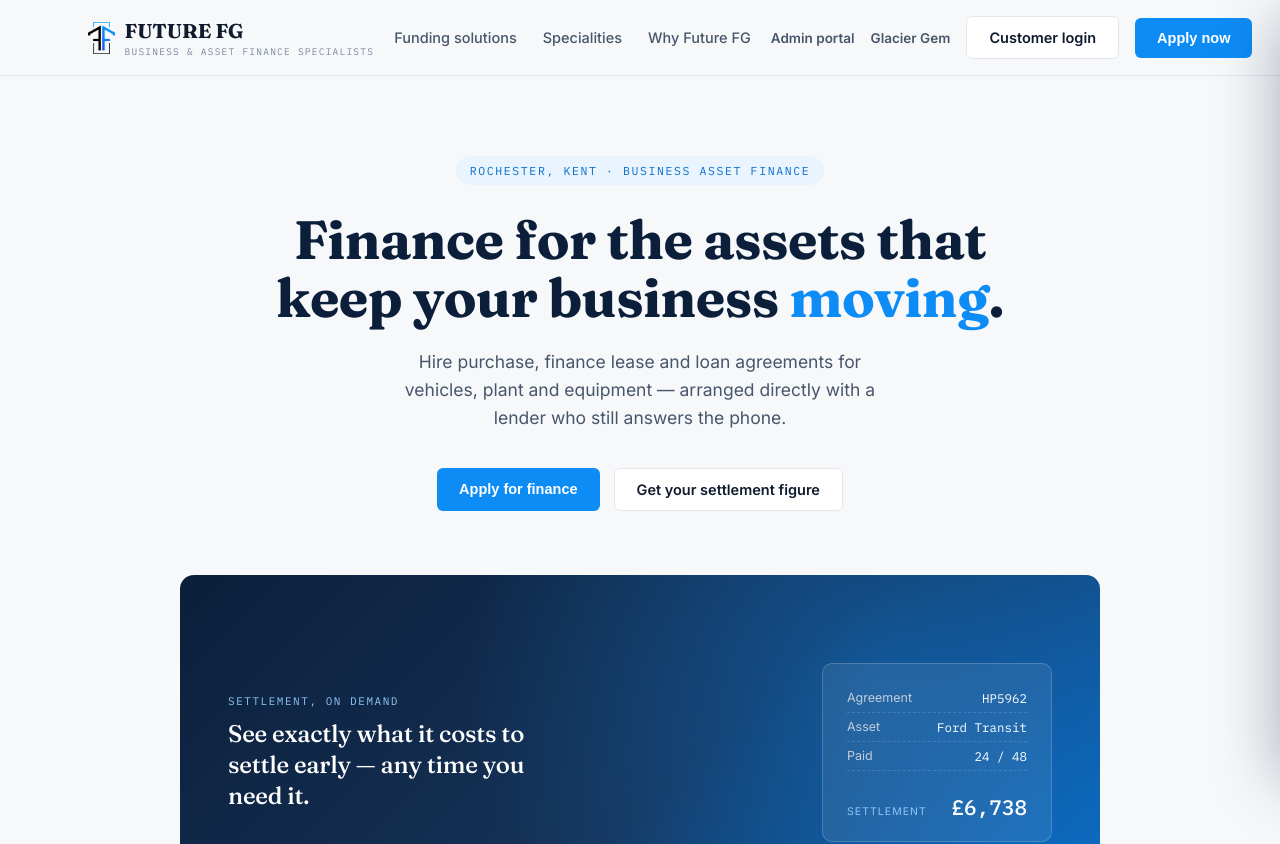
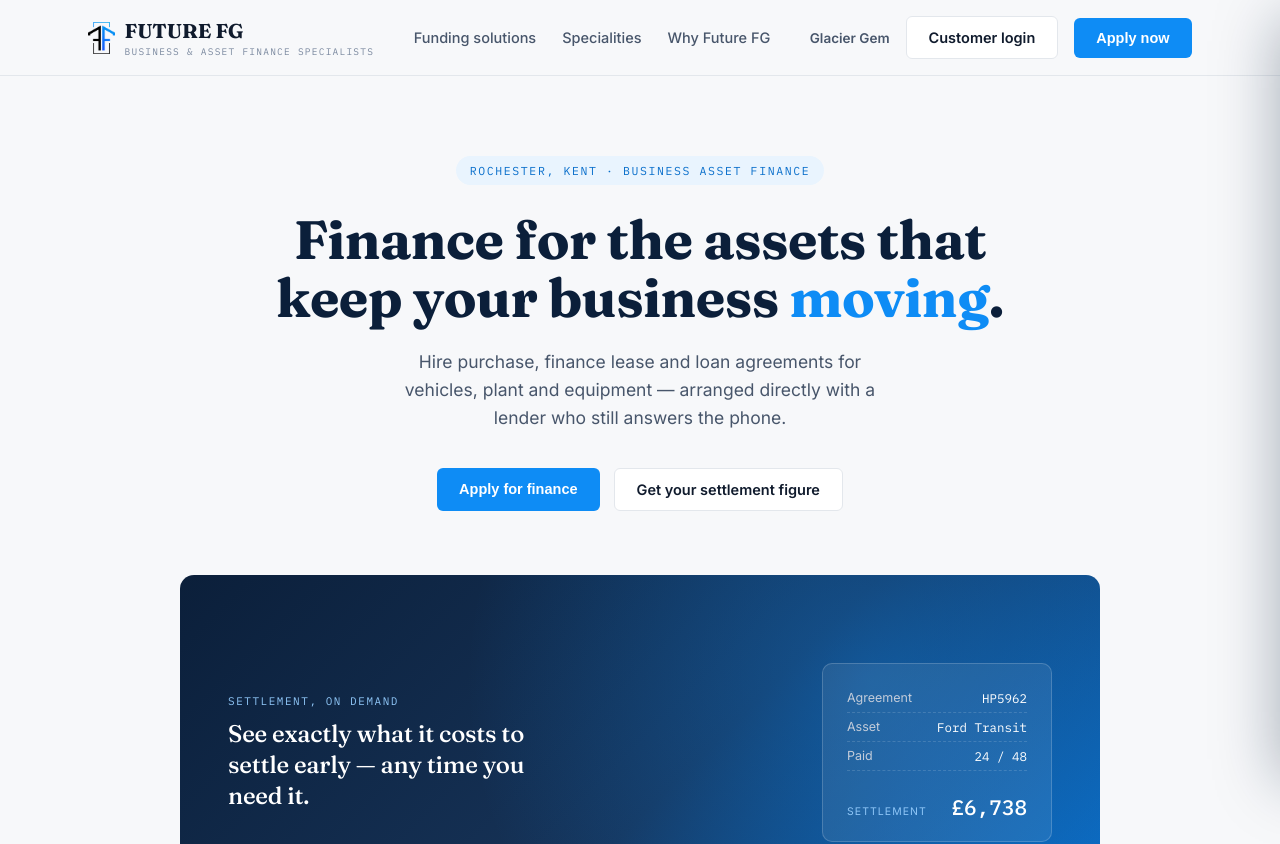
Before and after one commit to FFG2026/ffg-portal, a Next.js app: page / in a window 1280 px wide. Shown: the top 844 px of the page. Built offline with nearby package versions, Linux system fonts and the light colour scheme.

Commit message:
Balance dashboard activity layout

```diff
--- a/app/page.tsx
+++ b/app/page.tsx
@@ -149,9 +149,6 @@ export default function HomePage() {
             <a href="#why">Why Future FG</a>
           </div>
           <div className="nav-right">
-            <Link href="/admin" className="nav-admin">
-              Admin portal
-            </Link>
             <Link href="/admin/gg" className="nav-admin">
               Glacier Gem
             </Link>
@@ -486,7 +483,6 @@ export default function HomePage() {
               <h4>Company</h4>
               <a href="#why">Why Future FG</a>
               <a href="#portal">Customer portal</a>
-              <Link href="/admin">Admin portal</Link>
               <Link href="/admin/gg">Glacier Gem</Link>
               <a href="#contact">Get in touch</a>
             </div>
```
